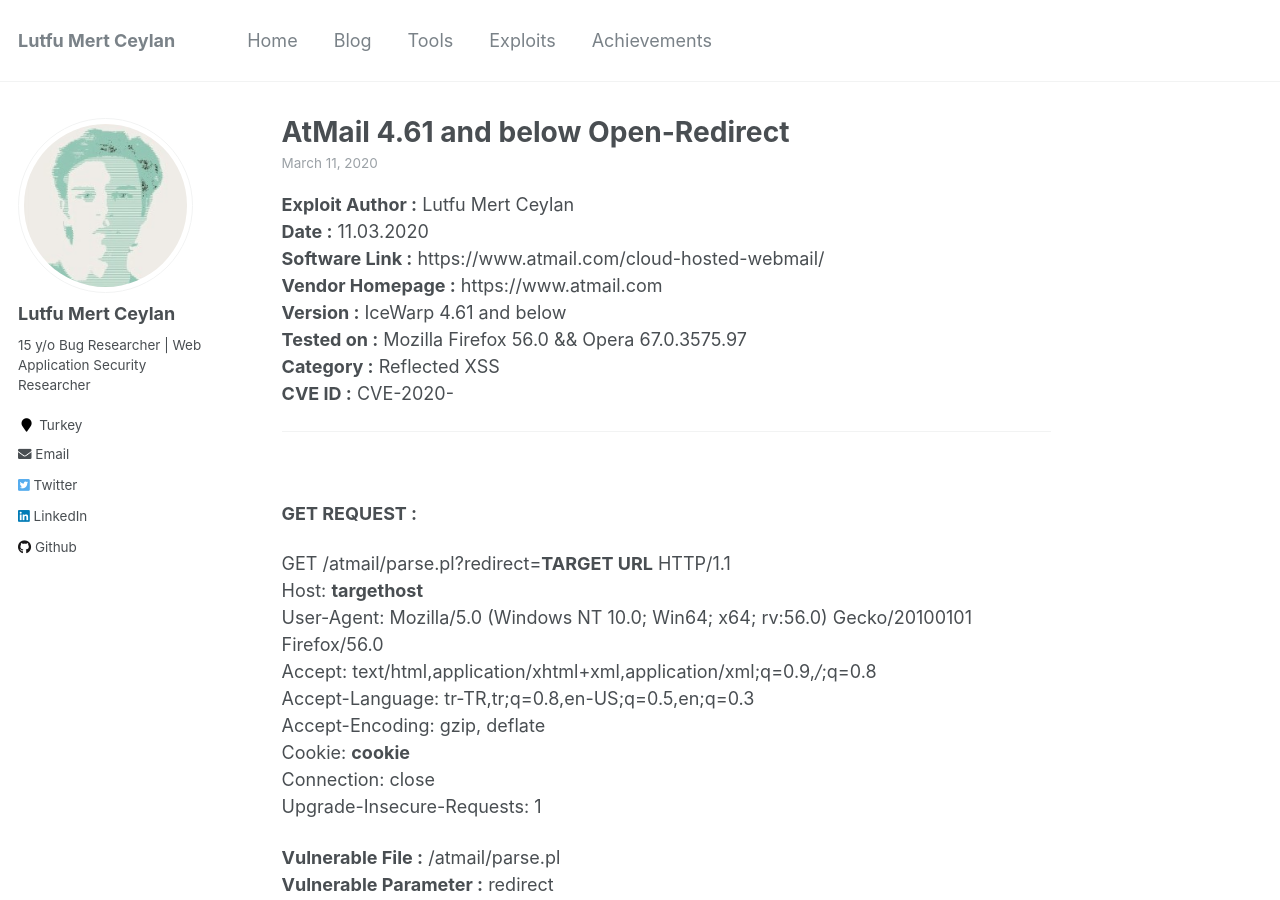
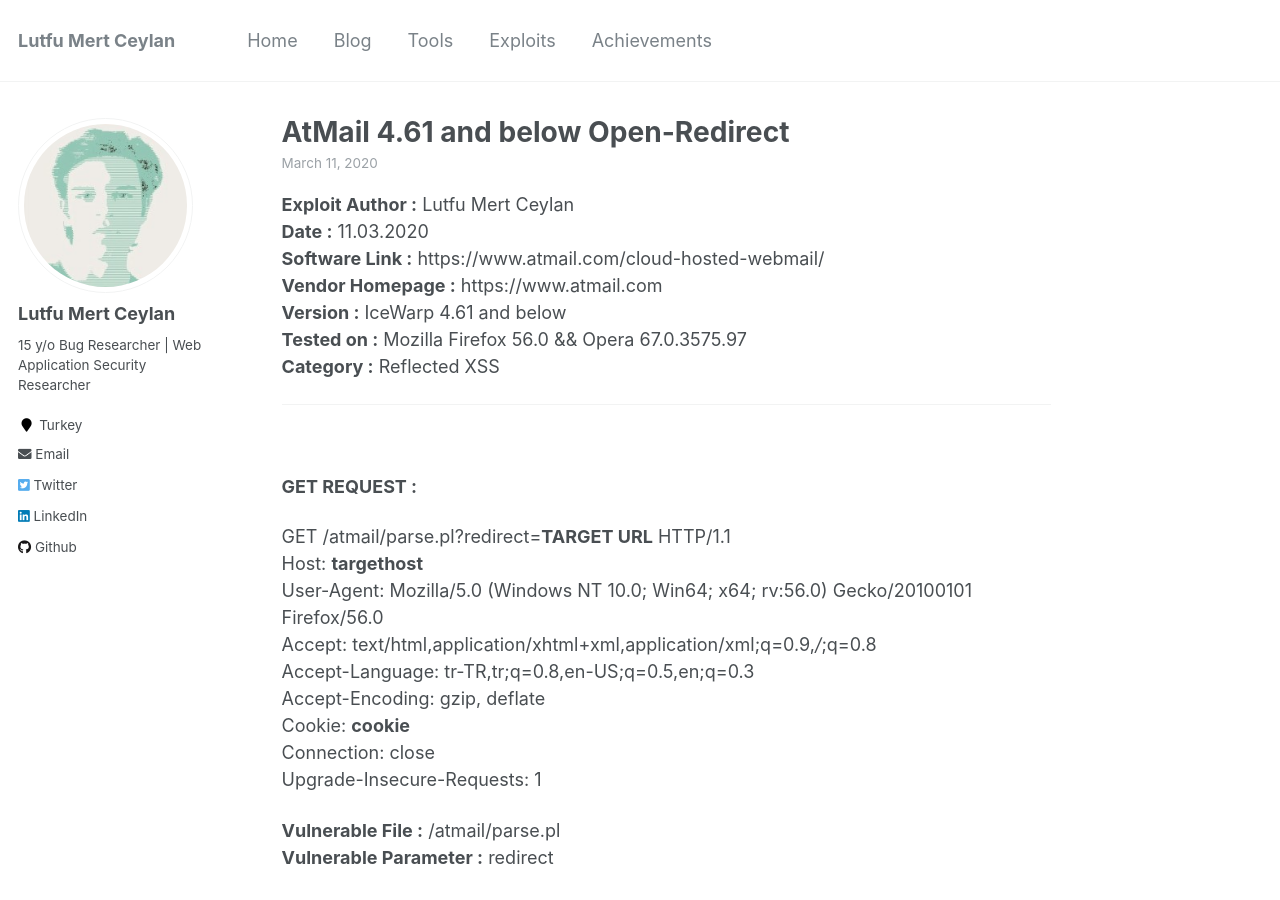
Before and after one commit to lutfumertceylan/mywebsite, a Jekyll site: the page built from _exploits/2020-03-24-AtMail-Exploit-Open-Redirect.md, in a window 1280 px wide and 900 px high. Built offline with Jekyll 4.4.1, drawn with Linux system fonts in a browser that asks for light colours.

Commit message:
Update 2020-03-24-AtMail-Exploit-Open-Redirect.md

```diff
--- a/_exploits/2020-03-24-AtMail-Exploit-Open-Redirect.md
+++ b/_exploits/2020-03-24-AtMail-Exploit-Open-Redirect.md
@@ -19,7 +19,6 @@ tags:
 **Version :** IceWarp 4.61 and below
 **Tested on :** Mozilla Firefox 56.0 && Opera 67.0.3575.97
 **Category :** Reflected XSS
-**CVE ID :** CVE-2020-
 
 <hr><br>
 
```
